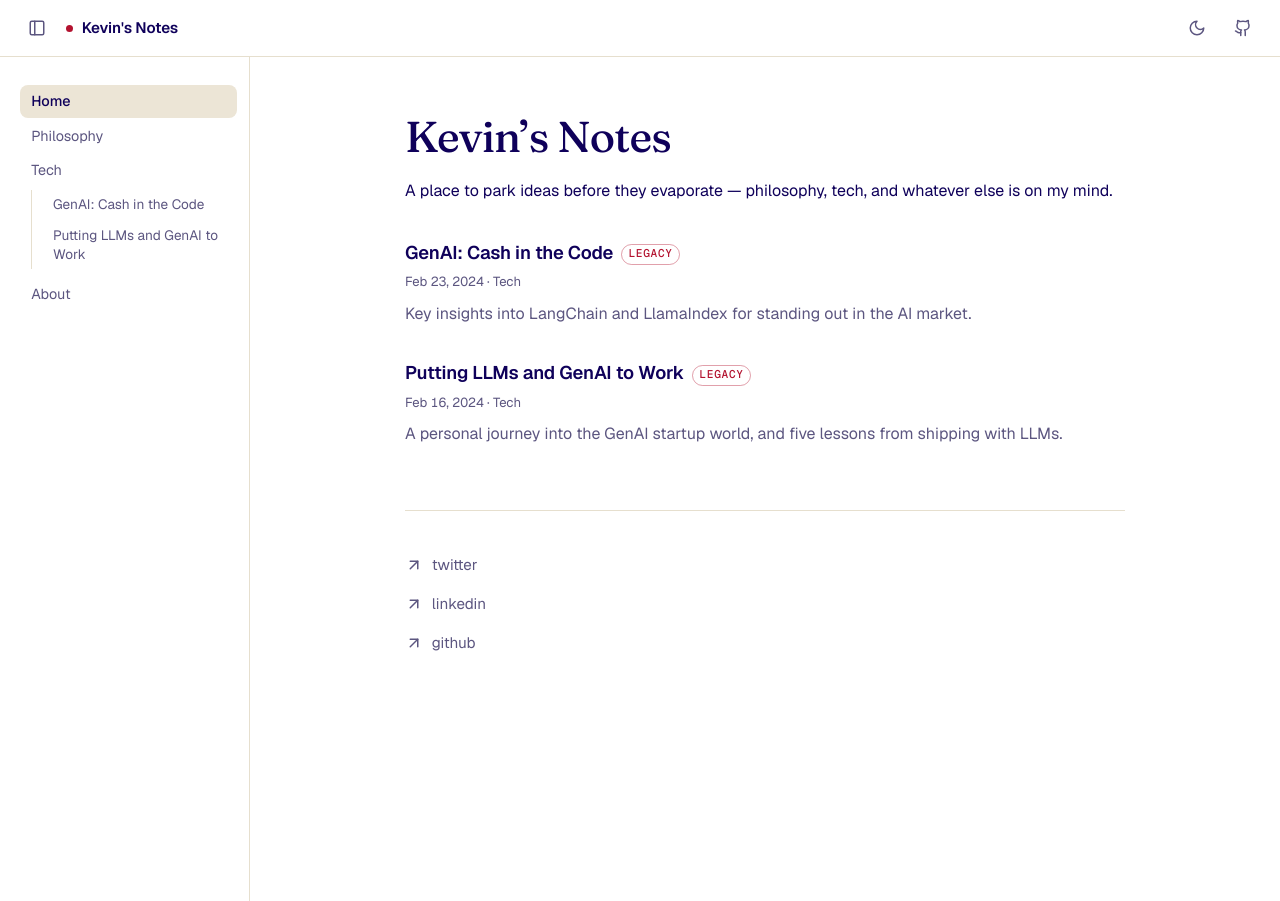
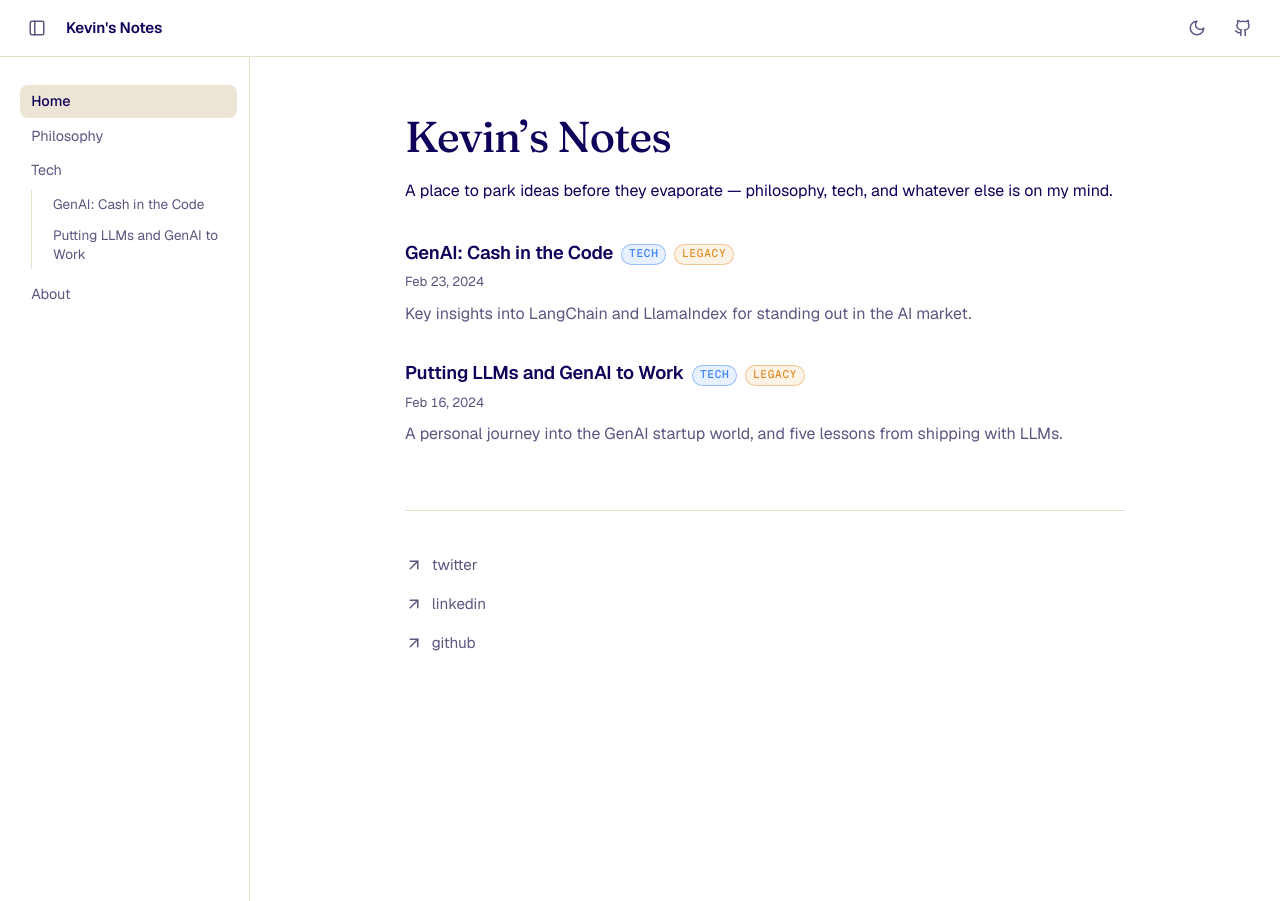
Before and after one commit to kevin-aoun/blog, a Jekyll site: the page built from index.md, in a window 1280 px wide. Built offline with Jekyll 4.4.1, drawn with Linux system fonts in a browser that asks for light colours.

Commit message:
Drop the global accent; add color-coded topic tags
- Remove the single site accent (and the header title dot); neutralize
  text selection, footnote refs, sidenote numbers, and the active TOC
  marker.
- Introduce .tag with per-topic color modifiers: tech=blue,
  legacy=yellow-orange, philosophy=green, psychology=lavender (unknown
  topics fall back to muted). Warning callouts get a fixed amber.
- Render section + Legacy tags on note headers and in every listing;
  drop the now-redundant "· <section>" text from the home timeline.

Co-Authored-By: Claude Fable 5 <noreply@anthropic.com>

```diff
--- a/_layouts/default.html
+++ b/_layouts/default.html
@@ -48,7 +48,7 @@
       <button class="icon-btn" type="button" onclick="toggleSidebar()" aria-label="Toggle sidebar">
         <svg class="icon" xmlns="http://www.w3.org/2000/svg" width="24" height="24" viewBox="0 0 24 24" fill="none" stroke="currentColor" stroke-width="2" stroke-linecap="round" stroke-linejoin="round" aria-hidden="true"><rect width="18" height="18" x="3" y="3" rx="2"/><path d="M9 3v18"/></svg>
       </button>
-      <a href="{{ '/' | relative_url }}" class="site-title"><span class="dot" aria-hidden="true"></span>{{ site.title }}</a>
+      <a href="{{ '/' | relative_url }}" class="site-title">{{ site.title }}</a>
       <span class="spacer"></span>
       <button class="icon-btn" type="button" onclick="toggleTheme()" aria-label="Toggle light/dark theme">
         <svg class="icon theme-sun" xmlns="http://www.w3.org/2000/svg" width="24" height="24" viewBox="0 0 24 24" fill="none" stroke="currentColor" stroke-width="2" stroke-linecap="round" stroke-linejoin="round" aria-hidden="true"><circle cx="12" cy="12" r="4"/><path d="M12 2v2"/><path d="M12 20v2"/><path d="m4.93 4.93 1.41 1.41"/><path d="m17.66 17.66 1.41 1.41"/><path d="M2 12h2"/><path d="M20 12h2"/><path d="m6.34 17.66-1.41 1.41"/><path d="m19.07 4.93-1.41 1.41"/></svg>
--- a/assets/css/style.scss
+++ b/assets/css/style.scss
@@ -18,11 +18,8 @@
   --border:       #171a22;
   --border-hover: #232732;
 
-  --accent:       #d92666;   /* dark-mode accent (raspberry) */
-  --accent-hover: #b31e54;
-
   --header-bg:    rgba(2, 4, 10, 0.72);
-  --selection:    rgba(217, 38, 102, 0.28);
+  --selection:    rgba(255, 255, 255, 0.16);
 
   --radius:       0.5rem;
   --content-w:    720px;
@@ -51,11 +48,8 @@
     --border:       #e6dfce;
     --border-hover: #d5cbb5;
 
-    --accent:       #b3122f;
-    --accent-hover: #6e0a1e;
-
     --header-bg:    rgba(255, 255, 255, 0.8);
-    --selection:    rgba(179, 18, 47, 0.16);
+    --selection:    rgba(15, 0, 90, 0.12);
   }
 }
 :root[data-theme="light"] {
@@ -73,11 +67,8 @@
   --border:       #e6dfce;
   --border-hover: #d5cbb5;
 
-  --accent:       #b3122f;
-  --accent-hover: #6e0a1e;
-
   --header-bg:    rgba(255, 255, 255, 0.8);
-  --selection:    rgba(179, 18, 47, 0.16);
+  --selection:    rgba(15, 0, 90, 0.12);
 }
 
 /* ── Base ─────────────────────────────────────────────────── */
@@ -137,14 +128,6 @@ a { color: inherit; }
   font-weight: 600;
   font-size: 0.95rem;
   letter-spacing: -0.01em;
-}
-
-.site-title .dot {
-  width: 7px;
-  height: 7px;
-  border-radius: 50%;
-  background: var(--accent);
-  flex: none;
 }
 
 .spacer { flex: 1; }
@@ -491,7 +474,7 @@ div.highlighter-rouge.language-markdown::before     { content: "markdown"; }
 .callout[data-callout="hint"],
 .callout[data-callout="important"] { --callout-color: #12b5a8; }
 .callout[data-callout="warning"],
-.callout[data-callout="caution"]   { --callout-color: var(--accent); }
+.callout[data-callout="caution"]   { --callout-color: #e0902b; }
 .callout[data-callout="danger"],
 .callout[data-callout="error"],
 .callout[data-callout="bug"]       { --callout-color: #e5484d; }
@@ -593,7 +576,7 @@ body.is-post main { max-width: none; padding-top: 2.75rem; }
   transition: color 0.15s ease, border-color 0.15s ease;
 }
 .post-toc-rail #markdown-toc a:hover { color: var(--heading); }
-.post-toc-rail #markdown-toc a.is-active { color: var(--heading); border-left-color: var(--accent); }
+.post-toc-rail #markdown-toc a.is-active { color: var(--heading); border-left-color: var(--heading); }
 
 /* Right rail — source sidenotes */
 .post-sources { position: relative; }
@@ -608,7 +591,7 @@ body.is-post main { max-width: none; padding-top: 2.75rem; }
 .sidenote p { margin: 0; font-size: inherit; color: inherit; }
 .sidenote a { overflow-wrap: anywhere; }
 .sidenote-num {
-  color: var(--accent);
+  color: var(--muted);
   font-weight: 600;
   font-size: 0.72rem;
   margin-right: 0.35rem;
@@ -616,14 +599,14 @@ body.is-post main { max-width: none; padding-top: 2.75rem; }
 
 /* Footnote reference markers in the prose */
 .post-body sup[id^="fnref"] a {
-  color: var(--accent);
+  color: var(--muted);
   text-decoration: none;
   font-weight: 600;
   font-size: 0.72em;
   padding: 0 0.15em;
 }
-.post-body sup[id^="fnref"] a:hover { color: var(--accent-hover); }
-.sidenote a:hover { color: var(--accent-hover); }
+.post-body sup[id^="fnref"] a:hover { color: var(--heading); }
+.sidenote a:hover { color: var(--heading); }
 
 /* Collapse to a single column: TOC boxed on top, sources stacked at the bottom */
 @media (max-width: 1180px) {
@@ -696,14 +679,18 @@ th { color: var(--heading); font-weight: 600; }
 }
 
 /* Legacy badge */
-.legacy-tag {
+/* Topic tags — color-coded per section/label; no single site accent.
+   Add a modifier per topic; unknown topics fall back to muted. */
+.tag {
+  --tag: var(--muted);
   display: inline-block;
   vertical-align: middle;
   margin-left: 0.5rem;
-  padding: 0.15em 0.55em;
-  border: 1px solid color-mix(in srgb, var(--accent) 40%, transparent);
+  padding: 0.15em 0.6em;
+  border: 1px solid color-mix(in srgb, var(--tag) 45%, transparent);
   border-radius: 1em;
-  color: var(--accent);
+  background: color-mix(in srgb, var(--tag) 12%, transparent);
+  color: var(--tag);
   font-family: "Geist Mono", monospace;
   font-size: 0.7rem;          /* always small — independent of heading size */
   font-weight: 500;
@@ -711,6 +698,13 @@ th { color: var(--heading); font-weight: 600; }
   letter-spacing: 0.06em;
   text-transform: uppercase;
 }
+.tag--tech       { --tag: #3b82f6; }   /* blue */
+.tag--legacy     { --tag: #e0902b; }   /* yellow-orange */
+.tag--philosophy { --tag: #3aa35a; }   /* green */
+.tag--psychology { --tag: #a78bfa; }   /* lavender */
+
+.note-tags { display: flex; flex-wrap: wrap; gap: 0.5rem; margin-top: 1.1rem; }
+.note-tags .tag { margin-left: 0; }
 
 /* ── Footer ───────────────────────────────────────────────── */
 .site-footer {
--- a/index.md
+++ b/index.md
@@ -13,8 +13,8 @@ No notes yet.
 <ul class="post-list">
 {% for note in notes %}
   <li>
-    <a class="post-link" href="{{ note.url | relative_url }}">{{ note.title }}</a>{% if note.legacy %}<span class="legacy-tag">Legacy</span>{% endif %}
-    <div class="post-meta"><time datetime="{{ note.date | date_to_xmlschema }}">{{ note.date | date: "%b %-d, %Y" }}</time>{% if note.parent %} · {{ note.parent }}{% endif %}</div>
+    <a class="post-link" href="{{ note.url | relative_url }}">{{ note.title }}</a>{% if note.parent %}<span class="tag tag--{{ note.parent | downcase }}">{{ note.parent }}</span>{% endif %}{% if note.legacy %}<span class="tag tag--legacy">Legacy</span>{% endif %}
+    <div class="post-meta"><time datetime="{{ note.date | date_to_xmlschema }}">{{ note.date | date: "%b %-d, %Y" }}</time></div>
     {% if note.description %}<p class="post-desc">{{ note.description }}</p>{% endif %}
   </li>
 {% endfor %}
```
Also changed, not shown: _layouts/note.html (+7 -1 lines), philosophy/index.md (+1 -1 lines), tech/index.md (+1 -1 lines).
